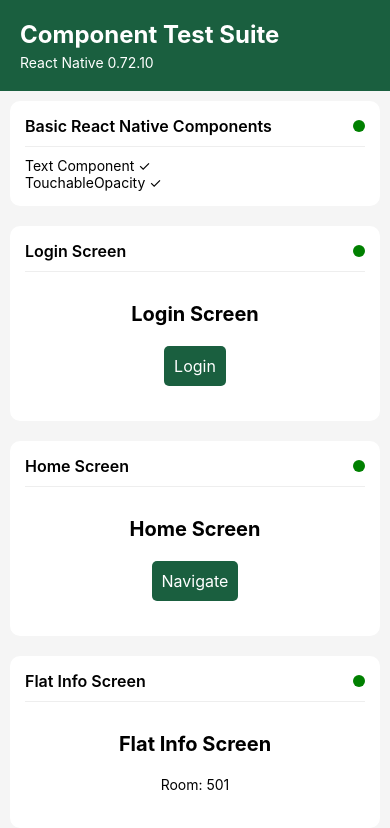
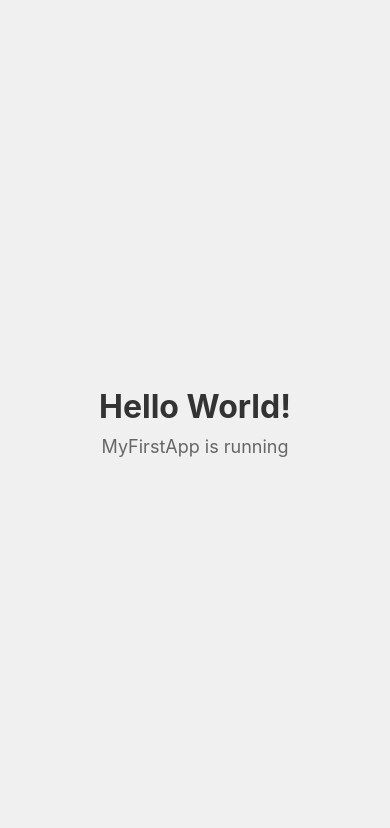
Before and after one commit to tibi90/MyFirstApp, a React Native app: screen / in a window 390 px wide. Shown: the top 828 px of the page. Built offline with nearby package versions, Linux system fonts and the light colour scheme.

Commit message:
Simplify everything: bare minimum app, fix gradle version, simple workflow

```diff
--- a/App.tsx
+++ b/App.tsx
@@ -1,223 +1,41 @@
-import React, { useState } from 'react';
+import React from 'react';
 import {
+  SafeAreaView,
+  Text,
   View,
-  Text,
-  TouchableOpacity,
-  ScrollView,
   StyleSheet,
-  SafeAreaView,
 } from 'react-native';
 
-// Test Component
-const TestComponent = ({ name, children }: { name: string; children: React.ReactNode }) => {
-  const [status, setStatus] = useState<'testing' | 'success' | 'error'>('testing');
-  const [error, setError] = useState<string>('');
-
-  React.useEffect(() => {
-    try {
-      // Try to render the component
-      setStatus('success');
-    } catch (e: any) {
-      setStatus('error');
-      setError(e.toString());
-    }
-  }, []);
-
-  return (
-    <View style={styles.testContainer}>
-      <View style={styles.testHeader}>
-        <Text style={styles.testName}>{name}</Text>
-        <View style={[styles.statusDot, { backgroundColor: status === 'success' ? 'green' : status === 'error' ? 'red' : 'orange' }]} />
-      </View>
-      {status === 'error' && <Text style={styles.errorText}>{error}</Text>}
-      {status === 'success' && (
-        <View style={styles.componentContainer}>
-          {children}
-        </View>
-      )}
-    </View>
-  );
-};
-
-// Minimal versions of components for testing
-const MinimalLoginScreen = ({ onLogin }: { onLogin: () => void }) => (
-  <View style={styles.screen}>
-    <Text style={styles.title}>Login Screen</Text>
-    <TouchableOpacity style={styles.button} onPress={onLogin}>
-      <Text style={styles.buttonText}>Login</Text>
-    </TouchableOpacity>
-  </View>
-);
-
-const MinimalHomeScreen = ({ navigation }: any) => (
-  <View style={styles.screen}>
-    <Text style={styles.title}>Home Screen</Text>
-    <TouchableOpacity style={styles.button} onPress={() => navigation.navigate('Test')}>
-      <Text style={styles.buttonText}>Navigate</Text>
-    </TouchableOpacity>
-  </View>
-);
-
-const MinimalFlatInfoScreen = () => (
-  <View style={styles.screen}>
-    <Text style={styles.title}>Flat Info Screen</Text>
-    <Text>Room: 501</Text>
-  </View>
-);
-
-const MinimalPasswordsScreen = () => (
-  <View style={styles.screen}>
-    <Text style={styles.title}>Passwords Screen</Text>
-    <Text>WiFi: guest123</Text>
-  </View>
-);
-
-const MinimalActivitiesScreen = () => (
-  <View style={styles.screen}>
-    <Text style={styles.title}>Activities Screen</Text>
-    <Text>Pool: 8am-10pm</Text>
-  </View>
-);
-
-const MinimalEmergencyScreen = () => (
-  <View style={styles.screen}>
-    <Text style={styles.title}>Emergency Screen</Text>
-    <Text>Call: 911</Text>
-  </View>
-);
-
-const App = () => {
-  const [testMode, setTestMode] = useState(true);
-  const mockNavigation = { navigate: () => {}, goBack: () => {} };
-
-  if (!testMode) {
-    // Original app code would go here
-    return (
-      <SafeAreaView style={styles.container}>
-        <Text>Original App (currently disabled for testing)</Text>
-      </SafeAreaView>
-    );
-  }
-
+function App(): JSX.Element {
   return (
     <SafeAreaView style={styles.container}>
-      <ScrollView>
-        <View style={styles.header}>
-          <Text style={styles.headerText}>Component Test Suite</Text>
-          <Text style={styles.subHeader}>React Native 0.72.10</Text>
-        </View>
-
-        <TestComponent name="Basic React Native Components">
-          <View>
-            <Text>Text Component ✓</Text>
-            <TouchableOpacity>
-              <Text>TouchableOpacity ✓</Text>
-            </TouchableOpacity>
-          </View>
-        </TestComponent>
-
-        <TestComponent name="Login Screen">
-          <MinimalLoginScreen onLogin={() => console.log('Login clicked')} />
-        </TestComponent>
-
-        <TestComponent name="Home Screen">
-          <MinimalHomeScreen navigation={mockNavigation} />
-        </TestComponent>
-
-        <TestComponent name="Flat Info Screen">
-          <MinimalFlatInfoScreen />
-        </TestComponent>
-
-        <TestComponent name="Passwords Screen">
-          <MinimalPasswordsScreen />
-        </TestComponent>
-
-        <TestComponent name="Activities Screen">
-          <MinimalActivitiesScreen />
-        </TestComponent>
-
-        <TestComponent name="Emergency Screen">
-          <MinimalEmergencyScreen />
-        </TestComponent>
-
-        <TouchableOpacity
-          style={[styles.button, { margin: 20 }]}
-          onPress={() => setTestMode(false)}
-        >
-          <Text style={styles.buttonText}>Switch to Full App</Text>
-        </TouchableOpacity>
-      </ScrollView>
+      <View style={styles.center}>
+        <Text style={styles.title}>Hello World!</Text>
+        <Text style={styles.subtitle}>MyFirstApp is running</Text>
+      </View>
     </SafeAreaView>
   );
-};
+}
 
 const styles = StyleSheet.create({
   container: {
     flex: 1,
-    backgroundColor: '#f5f5f5',
+    backgroundColor: '#f0f0f0',
   },
-  header: {
-    padding: 20,
-    backgroundColor: '#1a5f3f',
-  },
-  headerText: {
-    fontSize: 24,
-    fontWeight: 'bold',
-    color: 'white',
-  },
-  subHeader: {
-    fontSize: 14,
-    color: 'white',
-    marginTop: 5,
-  },
-  testContainer: {
-    margin: 10,
-    padding: 15,
-    backgroundColor: 'white',
-    borderRadius: 10,
-    elevation: 2,
-  },
-  testHeader: {
-    flexDirection: 'row',
-    justifyContent: 'space-between',
-    alignItems: 'center',
-    marginBottom: 10,
-  },
-  testName: {
-    fontSize: 16,
-    fontWeight: '600',
-  },
-  statusDot: {
-    width: 12,
-    height: 12,
-    borderRadius: 6,
-  },
-  componentContainer: {
-    borderTopWidth: 1,
-    borderTopColor: '#eee',
-    paddingTop: 10,
-  },
-  errorText: {
-    color: 'red',
-    fontSize: 12,
-  },
-  screen: {
-    padding: 20,
+  center: {
+    flex: 1,
+    justifyContent: 'center',
     alignItems: 'center',
   },
   title: {
-    fontSize: 20,
+    fontSize: 32,
     fontWeight: 'bold',
-    marginBottom: 20,
+    color: '#333',
+    marginBottom: 10,
   },
-  button: {
-    backgroundColor: '#1a5f3f',
-    padding: 10,
-    borderRadius: 5,
-  },
-  buttonText: {
-    color: 'white',
-    fontSize: 16,
+  subtitle: {
+    fontSize: 18,
+    color: '#666',
   },
 });
 
```
Also changed, not shown: 1 other file (tests, documents, lock files or other folders).
